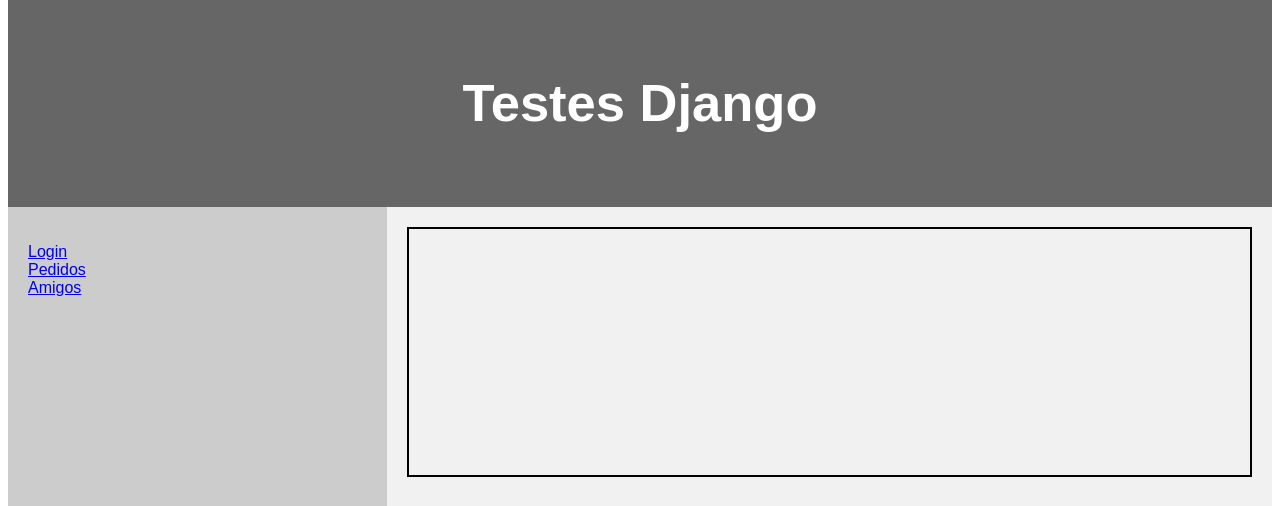
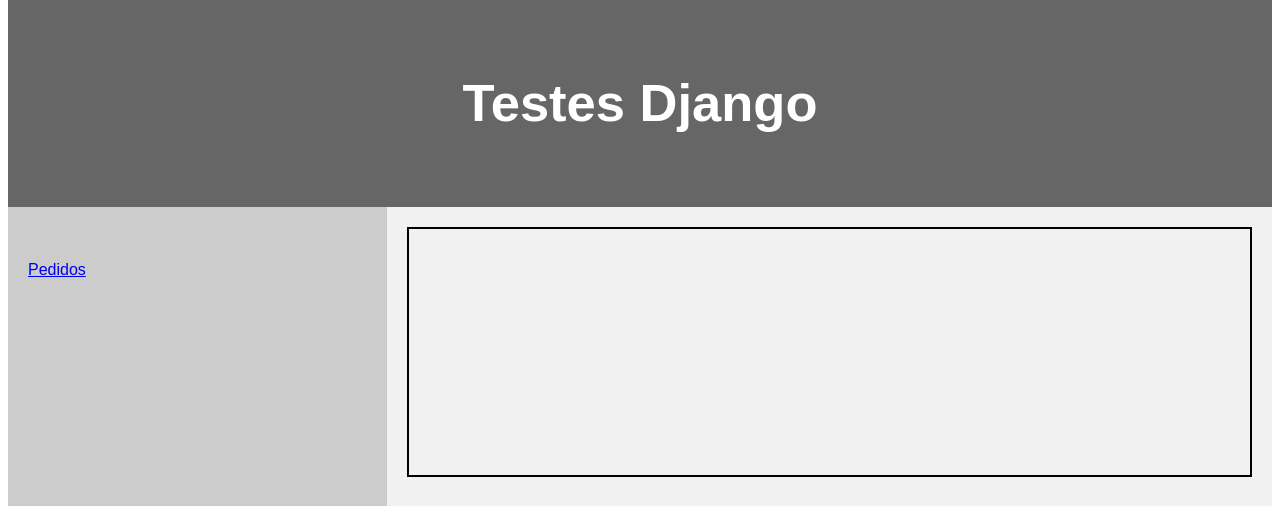
Before and after one commit to eattakata/ProjetoTeste, a Django app: page /pedido/ in a window 1280 px wide. Shown: the part 103-609 px from the top of the page. Run offline with Django 3.2, Linux system fonts and the light colour scheme.

Commit message:
Ativada somente opção PEDIDO

```diff
--- a/yowft/tstpedido/templates/tstpedido/index.html
+++ b/yowft/tstpedido/templates/tstpedido/index.html
@@ -93,8 +93,8 @@ footer {
 <section>
     <nav>
       <ul>
-        <li style="visibility: visible"><a href="#formlogin" onclick="fAbreForm()">Login</a></li>
-        <li style="visibility: hide" id="pedidos"><a href="{% url 'pedidos' %}" >Pedidos</a></li>
+        <li style="visibility: hide"><a href="#formlogin" onclick="fAbreForm()">Login</a></li>
+        <li style="visibility: visible" id="pedidos"><a href="{% url 'pedidos' %}" >Pedidos</a></li>
         <li style="visibility: hide" id="amigos"><a href="{% url 'amigos' %}" target="iframe_a">Amigos</a></li>
       </ul>
     </nav>
@@ -130,8 +130,8 @@ footer {
 
 
 <script>
-  document.getElementById("pedidos").style.visibility = "visible";
-  document.getElementById("amigos").style.visibility = "visible";
+  // document.getElementById("pedidos").style.visibility = "visible";
+  // document.getElementById("amigos").style.visibility = "visible";
   // var tmp = document.getElementById("corpo").getAttribute("opcao");
   // tmp = tmp.replace("[","");
   // tmp = tmp.replace("]", "");
```
